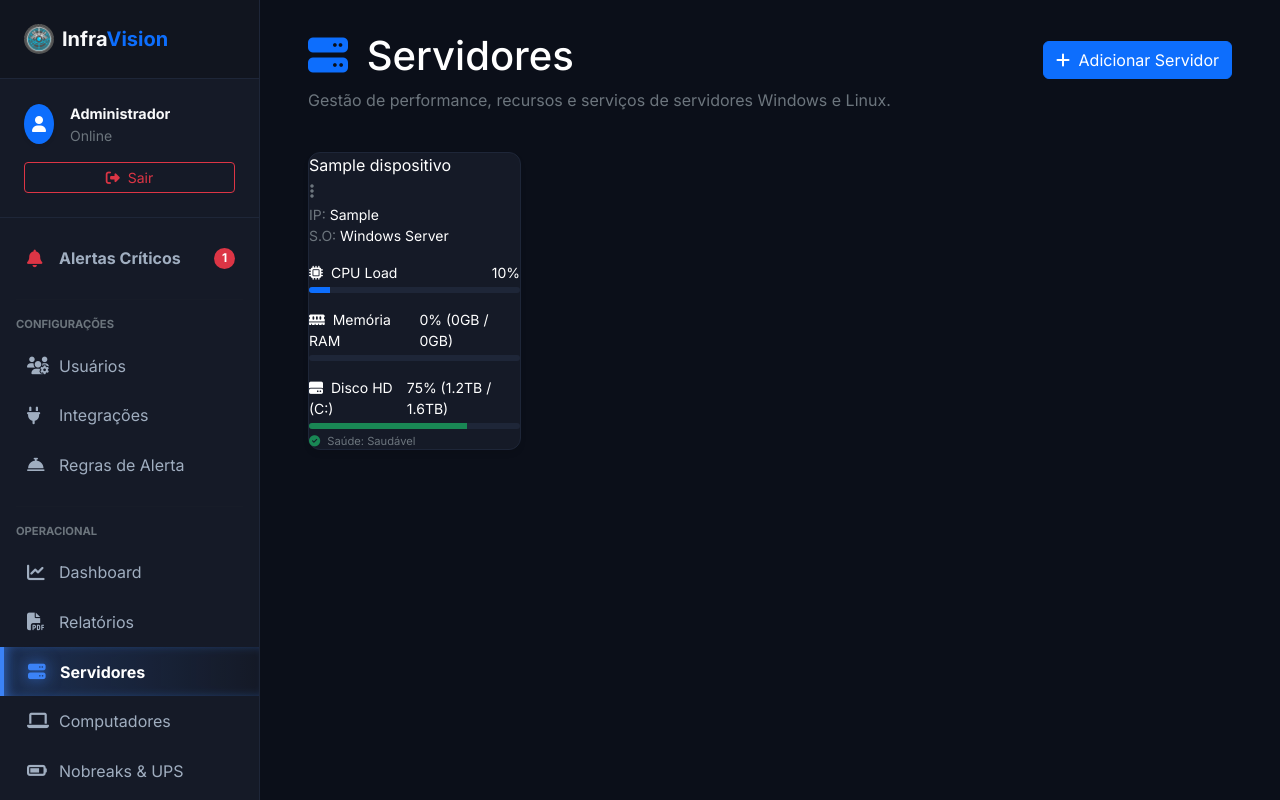
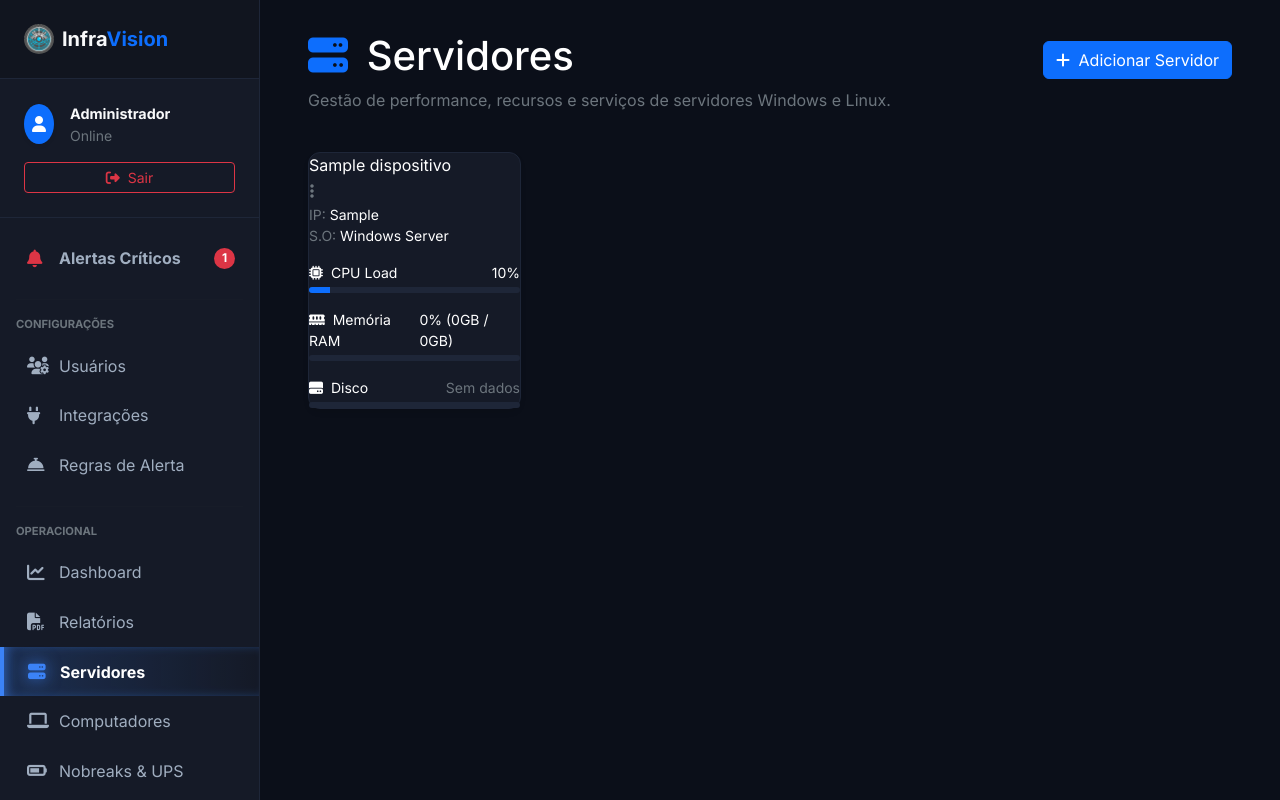
Before and after one commit to rick-raylee/infravision, a PHP site: page /servers in a window 1280 px wide. Run offline with PHP 8.4, Linux system fonts and the light colour scheme; the visitor is signed in with stand-in values (Sample User, id 1); tables that the repository leaves empty or names only in its code hold one stand-in row (values such as "Sample post"); some libraries are stand-ins or nearby versions.

Commit message:
feat: replace hardcoded disk stats in server listing with real-time data from database

```diff
--- a/app/controllers/ServerController.php
+++ b/app/controllers/ServerController.php
@@ -20,7 +20,15 @@ class ServerController {
                          (SELECT l.valor FROM leituras l
                           JOIN sensores s ON l.sensor_id = s.id
                           WHERE s.dispositivo_id = d.id AND s.tipo = 'ram' AND s.nome = 'RAM Total (MB)'
-                          ORDER BY l.data_leitura DESC LIMIT 1) as ram_total
+                          ORDER BY l.data_leitura DESC LIMIT 1) as ram_total,
+                         (SELECT l.valor FROM leituras l
+                          JOIN sensores s ON l.sensor_id = s.id
+                          WHERE s.dispositivo_id = d.id AND s.tipo = 'disco' AND s.nome LIKE 'Disco Livre%'
+                          ORDER BY l.data_leitura DESC LIMIT 1) as disco_livre,
+                         (SELECT l.valor FROM leituras l
+                          JOIN sensores s ON l.sensor_id = s.id
+                          WHERE s.dispositivo_id = d.id AND s.tipo = 'disco' AND s.nome LIKE 'Disco Total%'
+                          ORDER BY l.data_leitura DESC LIMIT 1) as disco_total
                   FROM dispositivos d
                   WHERE d.tipo IN ('servidor_windows', 'servidor_linux')
                   ORDER BY d.criado_em DESC";
@@ -39,16 +47,27 @@ class ServerController {
             $ram_total_gb = $ram_total !== null ? round($ram_total / 1024, 1) : 0;
             $ram_usada_gb = ($ram_total !== null && $ram_livre !== null) ? round(($ram_total - $ram_livre) / 1024, 1) : 0;
 
+            $disco_livre = $s['disco_livre'] !== null ? (float)$s['disco_livre'] : null;
+            $disco_total = $s['disco_total'] !== null ? (float)$s['disco_total'] : null;
+            $disco_percent = ($disco_livre !== null && $disco_total !== null && $disco_total > 0)
+                ? (($disco_total - $disco_livre) / $disco_total) * 100
+                : null;
+            $disco_livre_gb  = $disco_livre !== null ? round($disco_livre, 1) : null;
+            $disco_total_gb  = $disco_total !== null ? round($disco_total, 1) : null;
+
             $servidores[] = [
-                'id' => $s['id'],
-                'nome' => $s['hostname'],
-                'ip' => $s['ip'],
-                'so' => $s['tipo'] === 'servidor_linux' ? 'Linux Server' : 'Windows Server',
-                'status' => $s['status'],
-                'cpu' => $s['cpu_atual'] !== null ? round($s['cpu_atual']) : 0,
-                'ram' => $ram_percent,
-                'ram_total' => $ram_total_gb,
-                'ram_usada' => $ram_usada_gb
+                'id'          => $s['id'],
+                'nome'        => $s['hostname'],
+                'ip'          => $s['ip'],
+                'so'          => $s['tipo'] === 'servidor_linux' ? 'Linux Server' : 'Windows Server',
+                'status'      => $s['status'],
+                'cpu'         => $s['cpu_atual'] !== null ? round($s['cpu_atual']) : 0,
+                'ram'         => $ram_percent,
+                'ram_total'   => $ram_total_gb,
+                'ram_usada'   => $ram_usada_gb,
+                'disco_percent' => $disco_percent,
+                'disco_livre'   => $disco_livre_gb,
+                'disco_total'   => $disco_total_gb,
             ];
         }
 
--- a/app/views/server/index.php
+++ b/app/views/server/index.php
@@ -68,16 +68,28 @@
                 </div>
 
                 <div class="mt-3">
+                    <?php if ($srv['disco_percent'] !== null): ?>
+                    <?php $dp = round($srv['disco_percent']); $dpColor = $dp >= 90 ? 'bg-danger' : ($dp >= 75 ? 'bg-warning' : 'bg-success'); $dpText = $dp >= 90 ? 'text-danger' : ($dp >= 75 ? 'text-warning' : 'text-success'); ?>
                     <div class="d-flex justify-content-between mb-1 small">
-                        <span><i class="fa-solid fa-hard-drive me-1"></i> Disco HD (C:)</span>
-                        <span>75% (1.2TB / 1.6TB)</span>
+                        <span><i class="fa-solid fa-hard-drive me-1"></i> Disco (C:)</span>
+                        <span class="<?= $dpText ?>"><?= $dp ?>% (<?= $srv['disco_total'] - $srv['disco_livre'] ?> / <?= $srv['disco_total'] ?> GB)</span>
                     </div>
                     <div class="progress" style="height: 6px; background-color: #1e2638;">
-                        <div class="progress-bar bg-success" style="width: 75%"></div>
+                        <div class="progress-bar <?= $dpColor ?>" style="width: <?= $dp ?>%"></div>
                     </div>
                     <div class="text-secondary mt-1" style="font-size: 0.7rem;">
-                        <i class="fa-solid fa-circle-check text-success me-1"></i> Saúde: Saudável
+                        <i class="fa-solid fa-<?= $dp >= 90 ? 'triangle-exclamation text-danger' : ($dp >= 75 ? 'clock text-warning' : 'circle-check text-success') ?> me-1"></i>
+                        <?= $srv['disco_livre'] ?> GB livres de <?= $srv['disco_total'] ?> GB
                     </div>
+                    <?php else: ?>
+                    <div class="d-flex justify-content-between mb-1 small">
+                        <span><i class="fa-solid fa-hard-drive me-1"></i> Disco</span>
+                        <span class="text-secondary">Sem dados</span>
+                    </div>
+                    <div class="progress" style="height: 6px; background-color: #1e2638;">
+                        <div class="progress-bar bg-secondary" style="width: 0%"></div>
+                    </div>
+                    <?php endif; ?>
                 </div>
             </div>
         </div>
```
